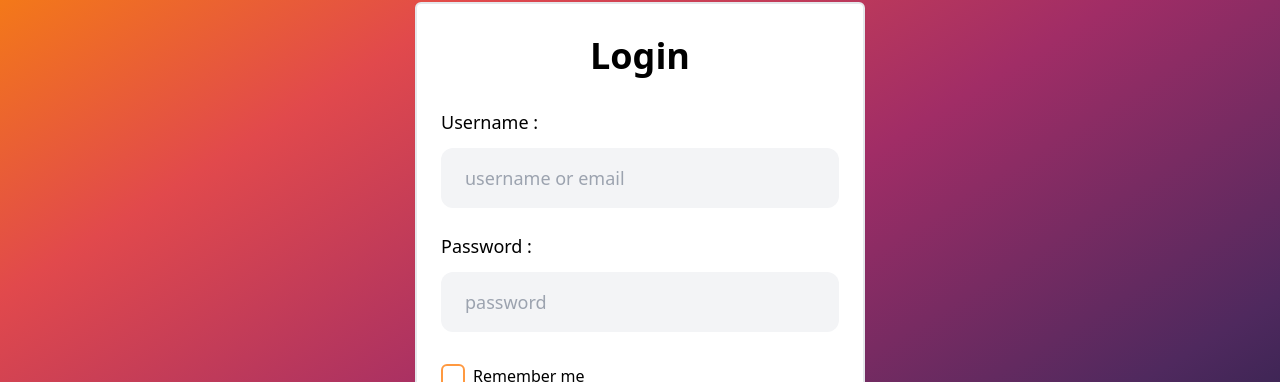
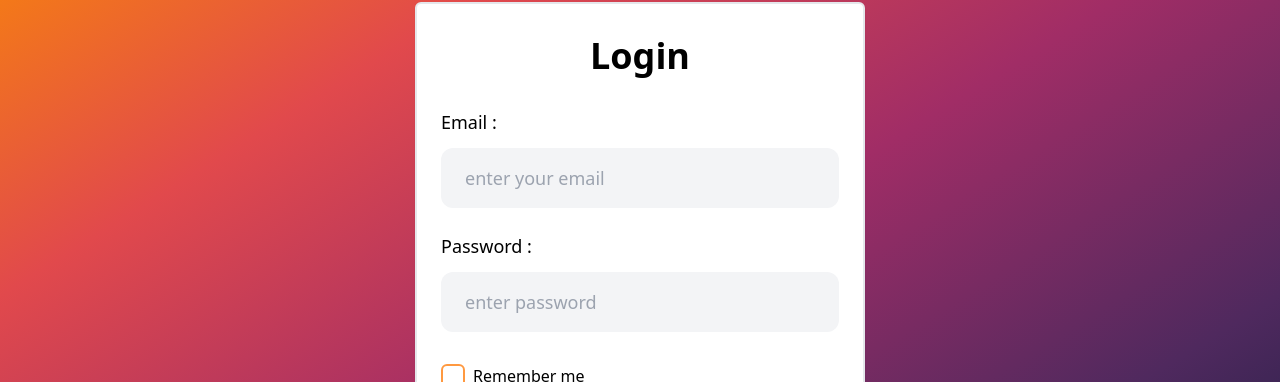
Before and after one commit to mjn81/MegaShop, a React (Create React App) app: page /Authentication/Login in a window 1280 px wide. Shown: the part 104-486 px from the top of the page. Built offline with nearby package versions, Linux system fonts and the light colour scheme; no server answers.

Commit message:
Authenticationd with firebase implemented

```diff
--- a/package.json
+++ b/package.json
@@ -13,6 +13,7 @@
     "@testing-library/react": "^12.1.2",
     "@testing-library/user-event": "^13.5.0",
     "axios": "^0.25.0",
+    "firebase": "^9.6.6",
     "react": "^17.0.2",
     "react-dom": "^17.0.2",
     "react-redux": "^7.2.6",
--- /dev/null
+++ b/src/api/auth.js
@@ -0,0 +1,23 @@
+import { createUserWithEmailAndPassword, signInWithEmailAndPassword, signOut} from "firebase/auth";
+
+import { auth } from "../firebase-config";
+
+export const register = async (email , password) => {
+    try{
+        const user = await createUserWithEmailAndPassword(auth , email , password);
+    } catch(error){
+        console.log(error.message);
+    }
+}
+
+export const login = async (email , password) => {
+    try{
+        const user = await signInWithEmailAndPassword(auth , email , password);
+    } catch(error){
+        console.log(error.message);
+    }
+}
+
+export const logout = async () => {
+    await signOut(auth);
+}
--- a/src/api/fetchUser.js
+++ b/src/api/fetchUser.js
@@ -0,0 +1,15 @@
+import { onAuthStateChanged } from "firebase/auth";
+import { useDispatch } from "react-redux";
+
+import { authActions } from "../redux/AutheSlice";
+import { auth } from "../firebase-config";
+
+export const useFetchUser = () => {
+    const dispatch = useDispatch();
+    onAuthStateChanged(auth ,  currentUser => {
+        if(currentUser){
+            dispatch(authActions.login({email:currentUser.email , password:currentUser.password}));
+        }
+
+    })
+}
--- a/src/api/index.js
+++ b/src/api/index.js
@@ -1,3 +1,4 @@
 export * from "./fetchProduct";
 export * from "./fetchCart";
+export * from "./auth";
 export * from "./fetchUser";
--- a/src/components/Header/Header.jsx
+++ b/src/components/Header/Header.jsx
@@ -4,14 +4,16 @@ import {Link, useNavigate} from "react-router-dom";
 import {useRef} from "react";
 import {useDispatch, useSelector} from "react-redux";
 
-import {Button, ButtonOutline, SearchInput} from '../core';
+import {ButtonOutline, SearchInput} from '../core';
 import Nav from "./Nav";
 import {LinkButton, LinkOutLined} from "../core/Link";
 import {authActions} from "../../redux/AutheSlice";
+import { logout, useFetchUser } from '../../api';
 
 const Header = () => {
     const searchRef = useRef();
     const navigator = useNavigate();
+    useFetchUser();
 
     const logState = useSelector(state => state.auth.loggedIn);
     const quantity = useSelector(state => state.cart.quantity);
@@ -19,7 +21,9 @@ const Header = () => {
     const dispatch = useDispatch();
 
     const onLogoutHandler = () => {
-        dispatch(authActions.logout());
+        logout().then(()=>{
+            dispatch(authActions.logout());
+        });
     }
 
 
--- a/src/components/core/Input.jsx
+++ b/src/components/core/Input.jsx
@@ -4,9 +4,9 @@ import {useDispatch} from "react-redux";
 
 import {cartActions} from "../../redux/CartSlice";
 
-export const Input = ({type = "text", placeHolder, id = null, name = null}) => {
+export const Input = ({type = "text", placeHolder, id = null, name = null , reference}) => {
     return (
-        <input type={type} id={id ? id : ""} name={name ? name : ""}
+        <input ref={reference} type={type} id={id ? id : ""} name={name ? name : ""}
                className='block bg-gray-100 py-4 px-6 w-full rounded-xl
                text-lg focus:drop-shadow-md focus:outline-none text-gray-600 focus:bg-white'
                placeholder={placeHolder}/>
@@ -25,11 +25,11 @@ export const SearchInput = ({reference}) => {
     );
 }
 
-export const FormInput = ({haveSpace = false, title, type = "text", name, id, placeHolder = ""}) => {
+export const FormInput = ({haveSpace = false, title, reference , type = "text", name, id, placeHolder = ""}) => {
     return (
         <div className={haveSpace ? "mt-6 mb-8" : ""}>
             <label className="text-lg mb-3 block" htmlFor={id}>{title} :</label>
-            <Input id={id} type={type} name={name} placeHolder={placeHolder}/>
+            <Input id={id} type={type} name={name} placeHolder={placeHolder} reference={reference} />
         </div>
     );
 }
--- /dev/null
+++ b/src/firebase-config.js
@@ -0,0 +1,18 @@
+import {initializeApp} from "firebase/app";
+import {getAuth} from "firebase/auth";
+
+
+const firebaseConfig = {
+    apiKey: process.env.FIREBASE_API_KEY,
+    authDomain: process.env.FIREBASE_APP_DOMAIN,
+    projectId: process.env.FIREBASE_PROJECT_ID,
+    storageBucket: process.env.FIREBASE_STORAGE_BUCKET,
+    messagingSenderId: process.env.FIREBASE_SENDER_ID,
+    appId: process.env.FIREBASE_APP_ID,
+    measurementId: process.env.FIREBASE_MEASURE_ID
+};
+
+const app = initializeApp(firebaseConfig);
+
+export const auth = getAuth(app);
+export default app;
--- a/src/pages/LoginPage.jsx
+++ b/src/pages/LoginPage.jsx
@@ -1,22 +1,32 @@
-import {Button, Input} from "../components/core";
+import {Button, FormInput} from "../components/core";
 import {LinkOutLined} from "../components/core/Link";
 import CheckBox from "../components/core/CheckBox";
-import {authActions} from "../redux/AutheSlice";
+import { login } from "../api";
 
 import {useNavigate, useOutletContext} from "react-router-dom";
 import {Link} from "react-router-dom";
-import {useDispatch} from "react-redux";
+import { useRef } from "react";
+import { useSelector } from "react-redux";
 
 const LoginPage = () => {
-    const dispatch = useDispatch();
     const navigator = useNavigate()
+    const emailRef = useRef();
+    const passwordRef = useRef();
+    const logState = useSelector(state => state.auth.loggedIn);
     const onCheckedHandler = () => {
         // handling checkbox
     }
-    const onLoginHandler = () => {
-        //  TODO: handle token fetching
-        dispatch(authActions.login({token: 'lkmvfldkmvkdfmv'}));
-        navigator('/home', {replace: true});
+
+
+
+    const onLoginHandler = (e) => {
+        e.preventDefault();
+
+        login(emailRef.current.value , passwordRef.current.value).then(()=>{
+            if(logState){
+                navigator('/home', {replace: true});
+            }
+        });
     }
 
     const setTitle = useOutletContext();
@@ -25,15 +35,11 @@ const LoginPage = () => {
 
     return (
         <form>
-            <div>
-                <label className="text-lg mb-3 block" htmlFor="username">Username :</label>
-                <Input id="username" placeHolder="username or email"/>
-            </div>
-            <div className="mt-6 mb-8">
-                <label className="text-lg mb-3 block" htmlFor="pass">Password :</label>
-                <Input id="pass" type="password" placeHolder="password"/>
-            </div>
-
+            <FormInput name="email" id="email" reference={emailRef}
+                       title="Email" placeHolder="enter your email"/>
+            <FormInput haveSpace={true} name="password" reference={passwordRef}
+                       id="password" type="password" title="Password"
+                       placeHolder="enter password"/>
             <section>
                 <div className="mb-6">
                     <CheckBox text="Remember me" onClick={onCheckedHandler}/>
--- a/src/pages/RegisterPage.jsx
+++ b/src/pages/RegisterPage.jsx
@@ -1,24 +1,40 @@
+import {useOutletContext , useNavigate} from "react-router-dom";
+import { useRef } from "react";
+import {useSelector} from "react-redux";
+
 import {Button, FormInput} from "../components/core";
-import {useOutletContext} from "react-router-dom";
 import CheckBox from "../components/core/CheckBox";
 import {LinkOutLined} from "../components/core/Link";
+import { register, useFetchUser } from "../api";
 
 const RegisterPage = () => {
+    const emailRef = useRef();
+    const passRef = useRef();
+    const navigator = useNavigate();
     const onCheckHandler = () => {
         // on checkbox checked
     }
+
+    const onRegisterHandler = (e) => {
+        e.preventDefault();
+        register(emailRef.current.value , passRef.current.value).then(()=>{
+            navigator('/Authentication/Login');
+        })
+    }
+
+
     const setTitle = useOutletContext();
     setTitle("Register");
     return (
         <form>
-            <FormInput id="fullName" name="name"
-                       title="FullName" placeHolder="enter your FullName"/>
-            <FormInput haveSpace={true} name="email"
+            {/* <FormInput id="fullName" name="name"
+                       title="FullName" placeHolder="enter your FullName"/> */}
+            <FormInput name="email" reference={emailRef}
                        id="email" type="email" title="Email"
                        placeHolder="enter your email"/>
-            <FormInput name="username" id="username"
-                       title="Username" placeHolder="choose a username"/>
-            <FormInput haveSpace={true} name="password"
+            {/* <FormInput name="username" id="username"
+                       title="Username" placeHolder="choose a username"/> */}
+            <FormInput haveSpace={true} name="password" reference={passRef}
                        id="password" type="password" title="Password"
                        placeHolder="choose a password"/>
             <div className="mb-6">
@@ -26,7 +42,7 @@ const RegisterPage = () => {
             </div>
             <section>
                 <Button isFull={true} noBorder={true} borderColor="secondary-200"
-                        textColor="white" bgColor="primary">
+                        textColor="white" bgColor="primary" onSubmit={onRegisterHandler}>
                     <p className="py-1">
                         Register
                     </p>
--- a/src/redux/AutheSlice.js
+++ b/src/redux/AutheSlice.js
@@ -1,7 +1,7 @@
 import {createSlice} from "@reduxjs/toolkit";
 
 // TODO: implementation of status for further development
-const initialState = {loggedIn: false, token: ''}
+const initialState = {loggedIn: false, email:'' , password:''}
 
 const AuthSlice = createSlice({
     name: 'auth',
@@ -9,13 +9,13 @@ const AuthSlice = createSlice({
     reducers: {
         login: (state, action) => {
             state.loggedIn = true;
-            state.token = action.payload.token;
-            // TODO: firebase implementation
+            state.email = action.payload.email;
+            state.password = action.payload.password;
         },
         logout: (state) => {
             state.loggedIn = false;
-            state.token = '';
-            // TODO: firebase implementation
+            state.email = '';
+            state.password = '';
         }
     }
 })
```
Also changed, not shown: 2 other files (tests, documents, lock files or other folders).
